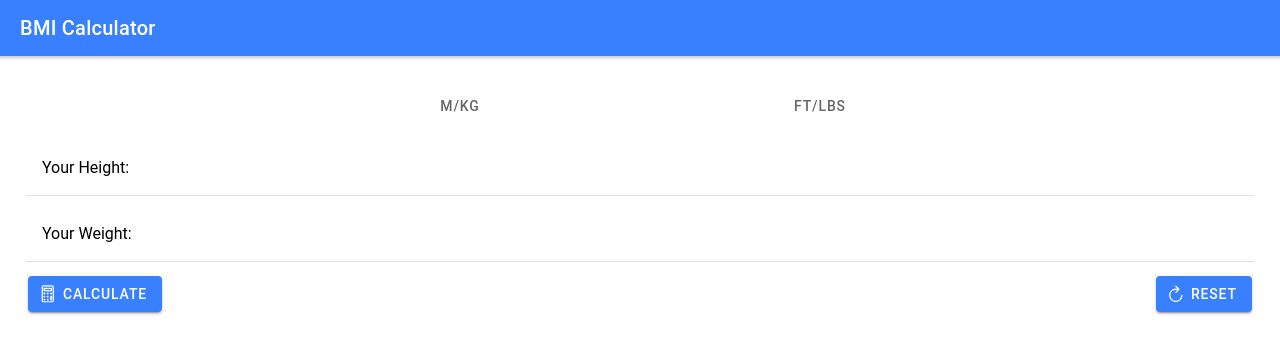
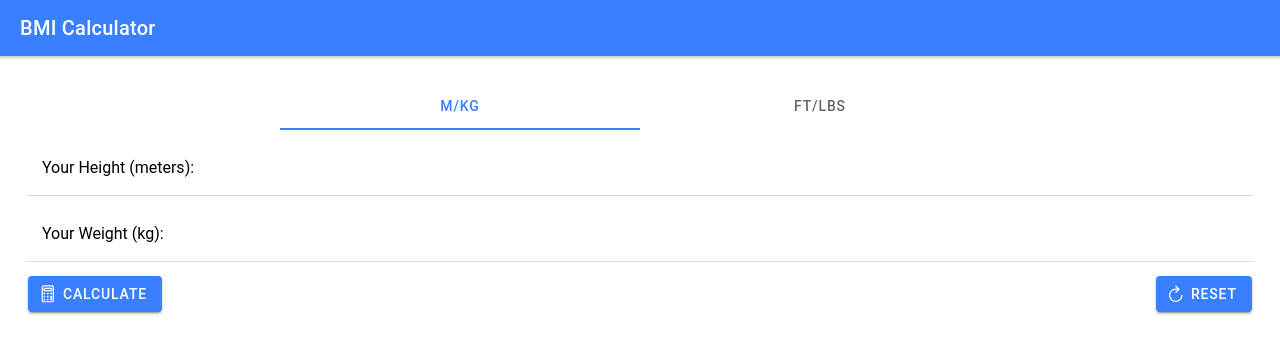
Before and after one commit to KingLouie1994/ionic-react, a React (Create React App) app: page / in a window 1280 px wide. Shown: the top 354 px of the page. Built offline with nearby package versions, Linux system fonts and the light colour scheme.

Commit message:
added functionality to the segments

```diff
--- a/src/App.tsx
+++ b/src/App.tsx
@@ -14,7 +14,7 @@
   IonAlert,
 } from "@ionic/react";
 
-import InputControls from "./components/InputControls"
+import InputControls from "./components/InputControls";
 import BmiControls from "./components/BmiControls";
 import BmiResults from "./components/BmiResults";
 
@@ -40,6 +40,7 @@
 const App: React.FC = () => {
   const [calculatedBmi, setCalculatedBmi] = useState<number>();
   const [error, setError] = useState<string>();
+  const [calcUnits, setCalcUnits] = useState<"mkg" | "ftlbs">("mkg");
 
   const weightInputRef = useRef<HTMLIonInputElement>(null);
   const heightInputRef = useRef<HTMLIonInputElement>(null);
@@ -57,7 +58,13 @@
       setError("Please enter valid inputs.");
       return;
     }
-    const bmi = +enteredWeight / (+enteredHeight * +enteredHeight);
+
+    const weightConversionFactor = calcUnits === "ftlbs" ? 2.2 : 1;
+    const heightConversionFactor = calcUnits === "ftlbs" ? 3.28 : 1;
+
+    const weight = +enteredWeight / weightConversionFactor;
+    const height = +enteredHeight / heightConversionFactor;
+    const bmi = weight / (height * height);
 
     setCalculatedBmi(bmi);
   };
@@ -69,6 +76,10 @@
 
   const clearError = () => {
     setError("");
+  };
+
+  const selectCalcUnitHandler = (selectedValue: "mkg" | "ftlbs") => {
+    setCalcUnits(selectedValue);
   };
 
   return (
@@ -88,13 +99,18 @@
           <IonGrid>
             <IonRow>
               <IonCol>
-                <InputControls />
+                <InputControls
+                  selectedValue={calcUnits}
+                  onSelectValue={selectCalcUnitHandler}
+                />
               </IonCol>
             </IonRow>
             <IonRow>
               <IonCol>
                 <IonItem>
-                  <IonLabel position="floating">Your Height:</IonLabel>
+                  <IonLabel position="floating">
+                    Your Height ({calcUnits === "mkg" ? "meters" : "ft"}):
+                  </IonLabel>
                   <IonInput type="number" ref={heightInputRef}></IonInput>
                 </IonItem>
               </IonCol>
@@ -102,7 +118,9 @@
             <IonRow>
               <IonCol>
                 <IonItem>
-                  <IonLabel position="floating">Your Weight:</IonLabel>
+                  <IonLabel position="floating">
+                    Your Weight ({calcUnits === "mkg" ? "kg" : "lbs"}):
+                  </IonLabel>
                   <IonInput type="number" ref={weightInputRef}></IonInput>
                 </IonItem>
               </IonCol>
--- a/src/components/InputControls.tsx
+++ b/src/components/InputControls.tsx
@@ -1,13 +1,17 @@
 import React from "react";
 import { IonLabel, IonSegment, IonSegmentButton } from "@ionic/react";
 
-const InputControls: React.FC = () => {
+const InputControls: React.FC<{ selectedValue: "mkg" | "ftlbs"; onSelectValue: (value: "mkg" | "ftlbs") => void }> = (props) => {
+
+    const inputChangeHandler = (event: CustomEvent) => {
+        props.onSelectValue(event.detail.value);
+    }
   return (
-    <IonSegment>
-      <IonSegmentButton>
+    <IonSegment value={props.selectedValue} onIonChange={inputChangeHandler}>
+      <IonSegmentButton value="mkg">
         <IonLabel>m/kg</IonLabel>
       </IonSegmentButton>
-      <IonSegmentButton>
+      <IonSegmentButton value="ftlbs">
         <IonLabel>ft/lbs</IonLabel>
       </IonSegmentButton>
     </IonSegment>
```
